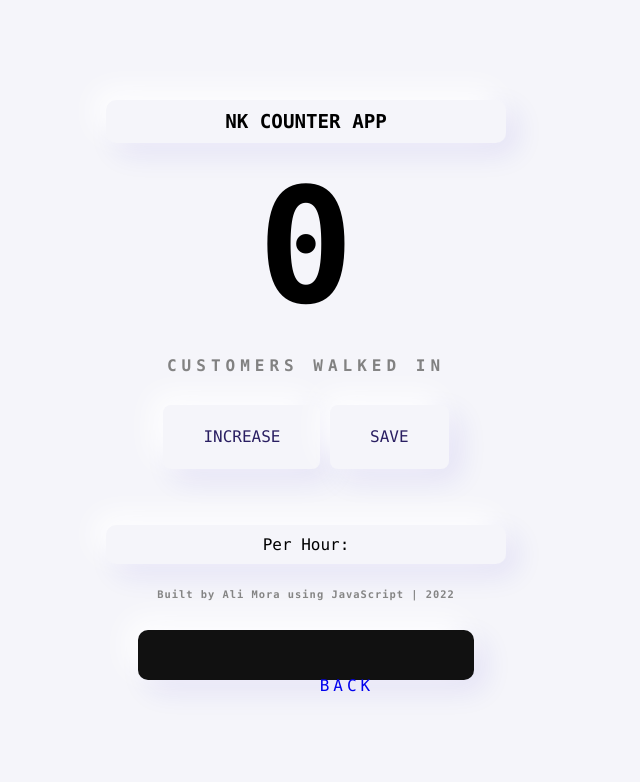
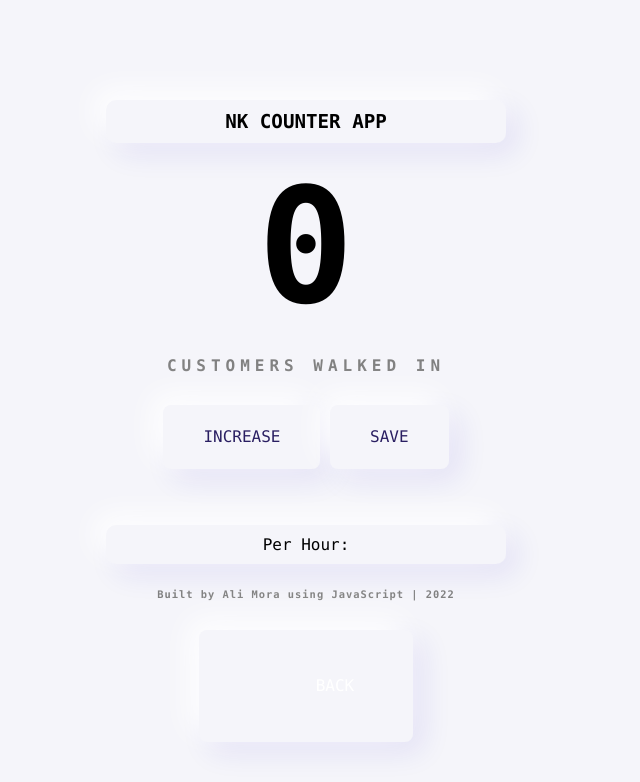
Before and after one commit to AliMora83/NK-Counter, a plain HTML site: page counter.html in a window 1280 px wide. Shown: the whole page, without its empty margins (334-974 px from the left). Drawn offline with Linux system fonts and the light colour scheme.

Commit message:
button update

```diff
--- a/counter.html
+++ b/counter.html
@@ -11,7 +11,7 @@
     <p id="save-el">Per Hour:</p>
     <script src="index.js"></script>
     <h6>Built by Ali Mora using JavaScript | 2022</h6>
-    <button id="bck-btn">
-        <a href="/index.html" style="text-decoration: none;">BACK</a>
+    <button type="btn-bck">
+        <a href="/index.html" style="text-decoration: none; color: white;">BACK</a>
       </button>
 </body>
```
